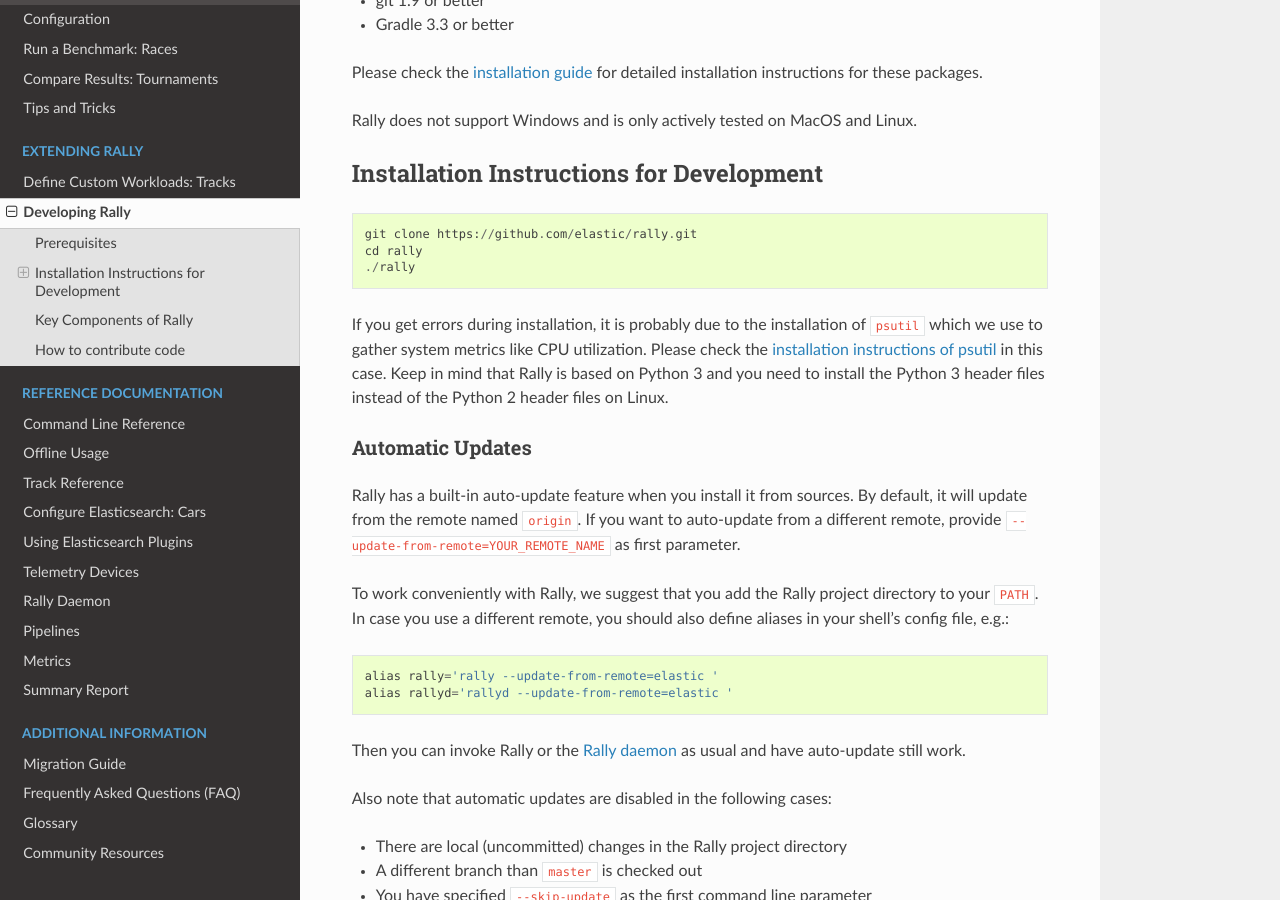
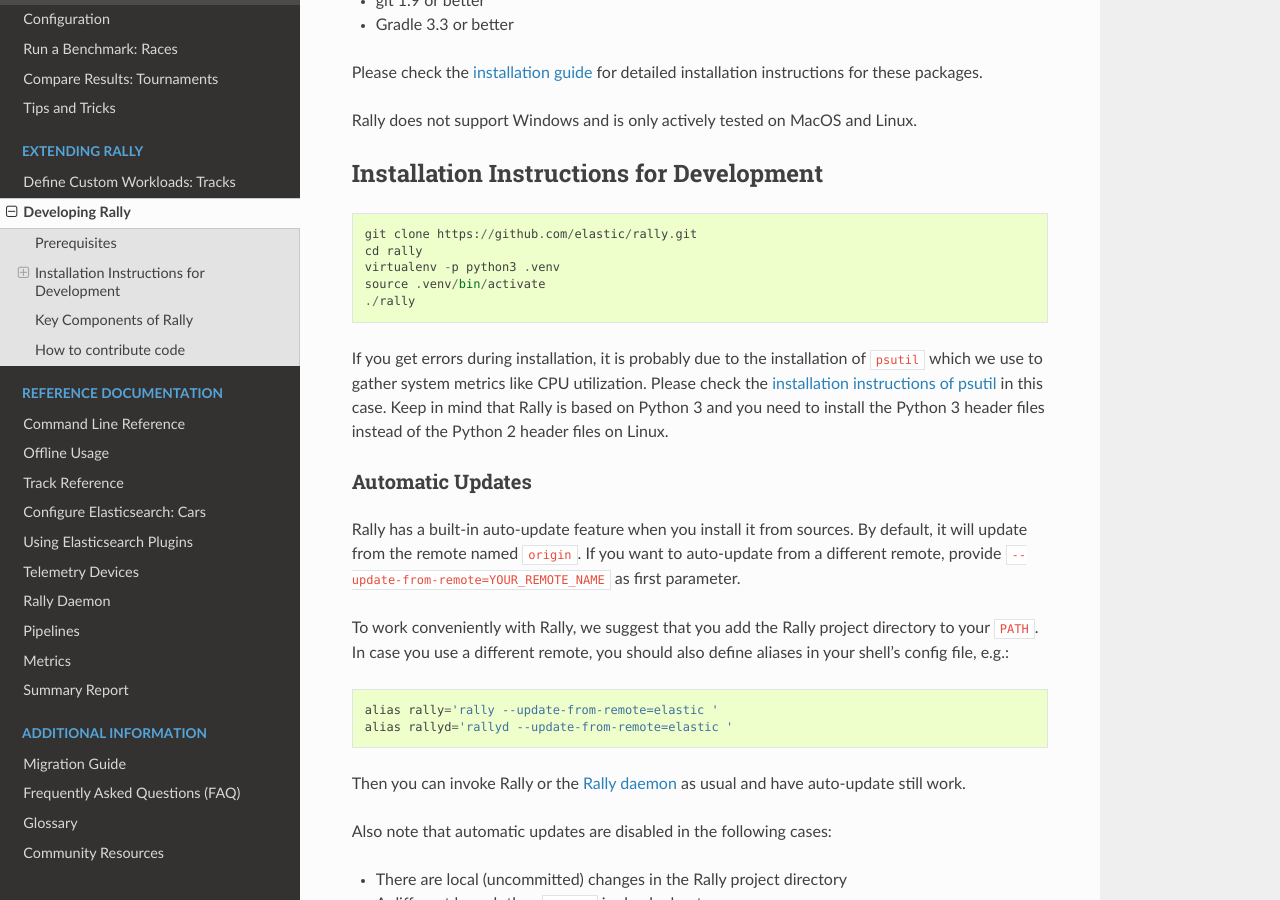
Before and after one commit to elastic/rally, a Sphinx documentation site: the page built from docs/developing.rst, in a window 1280 px wide and 900 px high, scrolled down 349 px. Built offline with Sphinx 7.4.7 and the Read the Docs theme 2.0.0, drawn with Linux system fonts in a browser that asks for light colours.

Commit message:
Clarify use of virtualenv in developing doc

```diff
--- a/docs/developing.rst
+++ b/docs/developing.rst
@@ -23,6 +23,8 @@
 
     git clone https://github.com/elastic/rally.git
     cd rally
+    virtualenv -p python3 .venv
+    source .venv/bin/activate
     ./rally
 
 
```
